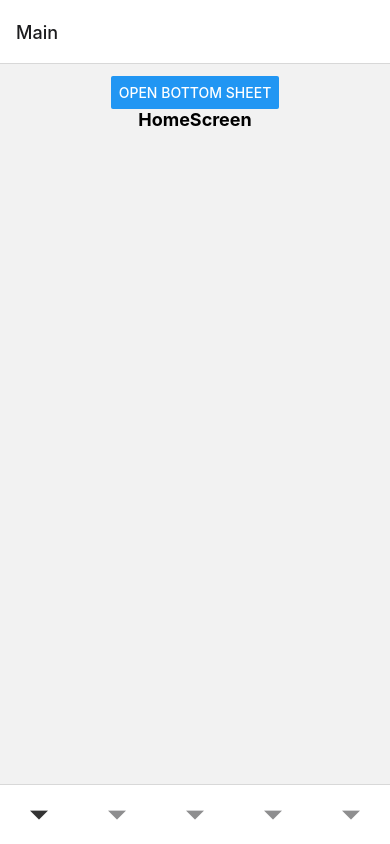
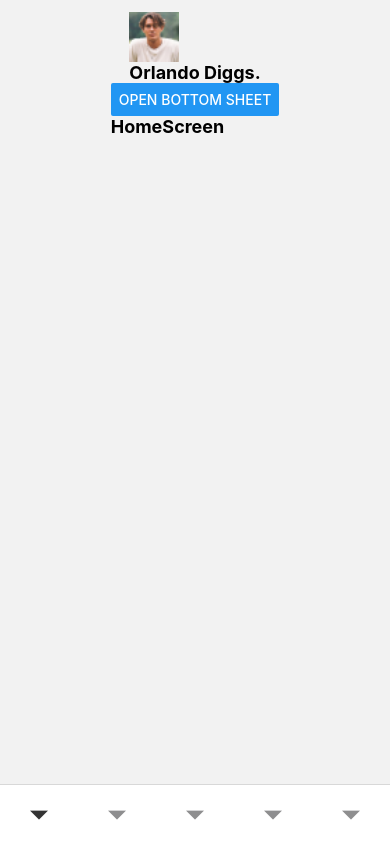
Before and after one commit to aberikashvili/jobsin-react-native-nx, a React Native app in the folder apps/jobsin-app/: screen /Home in a window 390 px wide. Built offline with nearby package versions, Linux system fonts and the light colour scheme.

Commit message:
[defect]-18.00.28

```diff
--- a/apps/jobsin-app/src/app/navigators/StackNavigator.tsx
+++ b/apps/jobsin-app/src/app/navigators/StackNavigator.tsx
@@ -13,7 +13,7 @@ const StackNavigator = () => {
       <Stack.Navigator
         initialRouteName="Main"
         screenOptions={{
-          headerShown: true,
+          headerShown: false,
         }}
       >
         <Stack.Screen name="Main" component={BottomTabNavigator} />
--- a/apps/jobsin-app/src/app/screens/HomeScreen.tsx
+++ b/apps/jobsin-app/src/app/screens/HomeScreen.tsx
@@ -1,15 +1,23 @@
 import { useState } from 'react';
 
-import { Button, SafeAreaView, StyleSheet, Text } from 'react-native';
+import { Button, SafeAreaView, StyleSheet, Text, View } from 'react-native';
 
 import { Typography } from '@libs/constants';
-import { Bottom } from '@libs/core';
+import { Bottom, Picture } from '@libs/core';
+
+import { UseStore } from '../store/JobsData';
 
 const HomeScreen = () => {
   const [bottomSheetVisible, setBottomSheetVisible] = useState(false);
+  const { data } = UseStore();
 
   return (
     <SafeAreaView style={styles.container}>
+      <View style={styles.header}>
+        <Picture circle={true} width={50} height={50} source={data[0].image} />
+        <Text style={styles.text}>{data[0].username}</Text>
+      </View>
+      <View style={styles.bottomSheet}>
         <Button
           title="Open Bottom Sheet"
           onPress={() => setBottomSheetVisible(true)}
@@ -22,6 +30,7 @@ const HomeScreen = () => {
         >
           <Text>This is the content of the bottom sheet.</Text>
         </Bottom>
+      </View>
     </SafeAreaView>
   );
 };
@@ -32,9 +41,12 @@ const styles = StyleSheet.create({
   container: {
     display: 'flex',
     alignItems: 'center',
+    justifyContent: 'center',
     marginHorizontal: 8,
     marginVertical: 12,
   },
+  header: {},
+  bottomSheet: {},
   text: {
     ...Typography({
       weight: 'bold',
--- a/apps/jobsin-app/src/app/store/JobsData.tsx
+++ b/apps/jobsin-app/src/app/store/JobsData.tsx
@@ -17,8 +17,6 @@ export const StoreProvider: React.FC<{ children: React.ReactNode }> = ({
 }) => {
   const [data, setData] = useState<UserData[]>([
     { username: 'Orlando Diggs.', image: require('./testUser.png') },
-    // { username: 'User2', image: require('./testUser.png') },
-    // { username: 'User2', image: require('./testUser.png') },
   ]);
 
   return (
```
Lines whose indentation alone changed are shown as unchanged.
